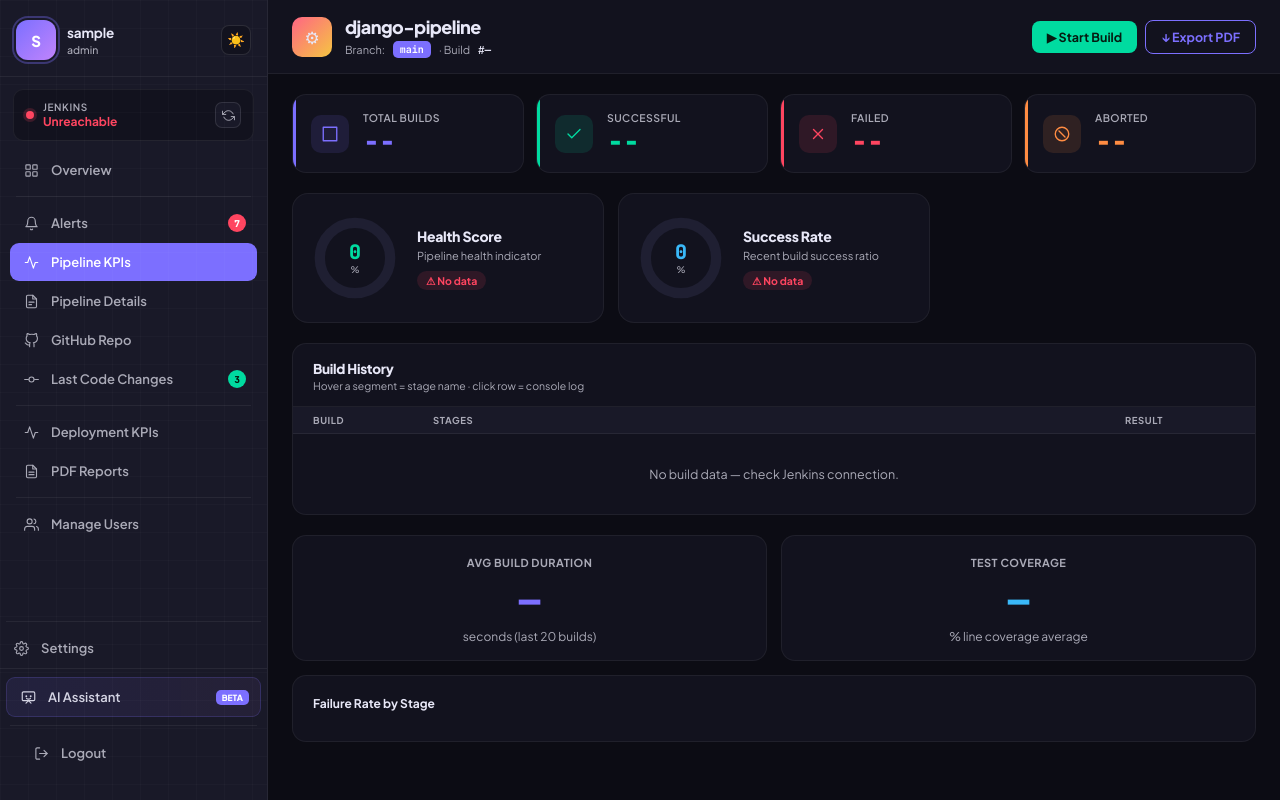
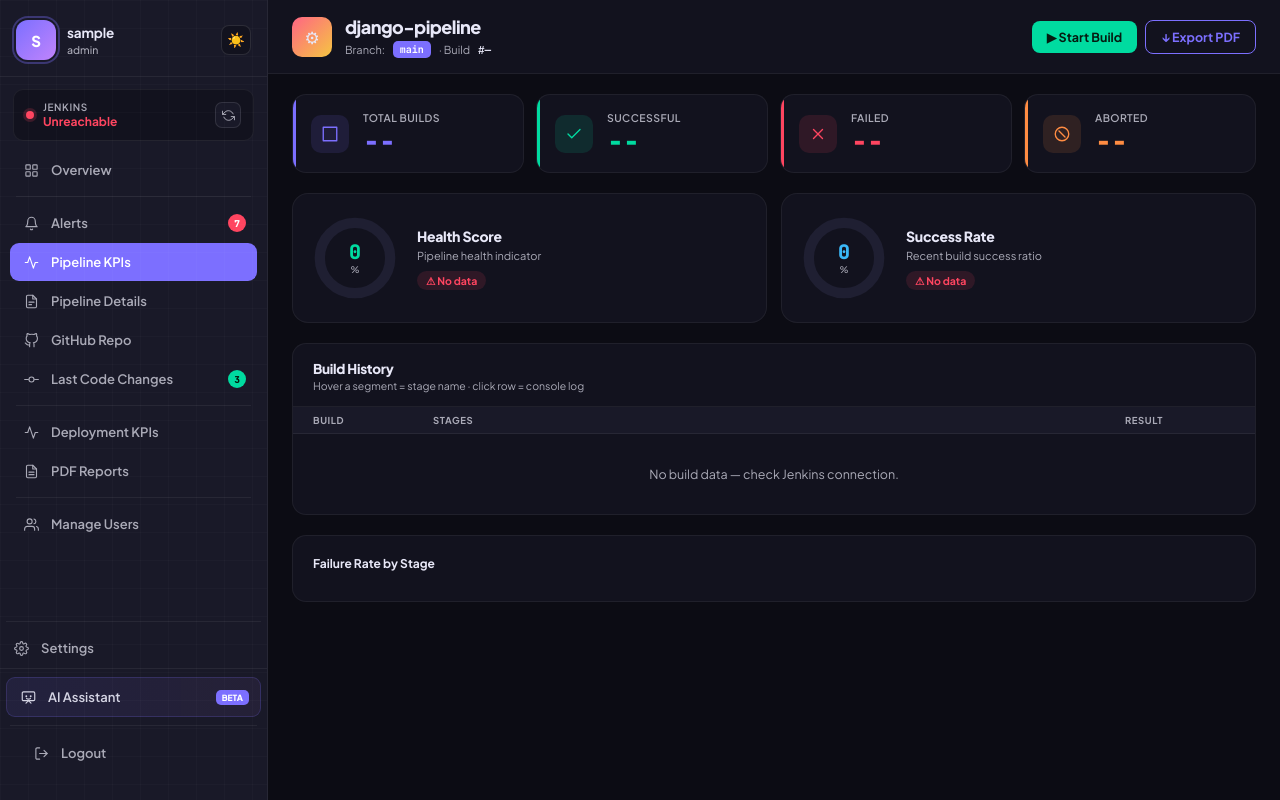
Before and after one commit to tassnimelleuch/Jenkins-monitor, a Flask app: page /jenkins/pipeline_kpis in a window 1280 px wide. Run offline with Flask 3, Linux system fonts and the light colour scheme; the visitor is signed in with stand-in values (Sample User, id 1); data that the repository does not hold is empty; some libraries are stand-ins or nearby versions.

Commit message:
style width

```diff
--- a/static/css/pipeline_kpis.css
+++ b/static/css/pipeline_kpis.css
@@ -1,6 +1,11 @@
 .kpi-card { animation: fadeUp .5s ease both; }
 .kpi-card:nth-child(1) { animation-delay: .04s; }
 .kpi-card:nth-child(2) { animation-delay: .09s; }
+
+body[data-page="pipeline-kpis"] .kpi-row {
+  grid-template-columns: repeat(2, minmax(0, 1fr));
+  width: 100%;
+}
 
 .timeline-card{
   background:var(--bg2);
@@ -205,6 +210,10 @@
   stroke-width:2.5;
   stroke-linecap:round;
 }
+body[data-page="pipeline-kpis"] .kpi-row {
+  grid-template-columns: repeat(2, minmax(0, 1fr));
+  width: 100%;
+}
 
 .tl-empty{padding:32px;text-align:center;color:var(--text2);font-size:12.5px;}
 .no-stage-txt{font-size:10px;color:var(--text2);font-style:italic;}
--- a/templates/pipeline_kpis.html
+++ b/templates/pipeline_kpis.html
@@ -9,7 +9,7 @@
 <link rel="stylesheet" href="{{ url_for('static', filename='css/overview.css') }}">
 {% endblock %}
 
-{% block body_attrs %}data-pipeline-kpis-url="{{ url_for('pipeline_kpis.pipeline_kpis_api') }}" data-kpis-url="{{ url_for('overview.kpis') }}"{% endblock %}
+{% block body_attrs %}data-pipeline-kpis-url="{{ url_for('pipeline_kpis.pipeline_kpis_api') }}" data-kpis-url="{{ url_for('overview.kpis') }}" data-page="pipeline-kpis"{% endblock %}
 
 {% block page_content %}
 
@@ -66,17 +66,7 @@
 </div>
 
 <div class="charts-grid pipeline-charts-grid">
-  <div class="chart-card pipeline-stat-card">
-    <div class="pipeline-stat-label">Avg Build Duration</div>
-    <div class="pipeline-stat-value pipeline-stat-accent" id="avgDurationValue">—</div>
-    <div class="pipeline-stat-sub">seconds (last 20 builds)</div>
-  </div>
 
-  <div class="chart-card pipeline-stat-card">
-    <div class="pipeline-stat-label">Test Coverage</div>
-    <div class="pipeline-stat-value pipeline-stat-blue" id="coverageValue">—</div>
-    <div class="pipeline-stat-sub">% line coverage average</div>
-  </div>
 
   <div class="chart-card pipeline-stage-card">
     <div class="pipeline-section-title">Failure Rate by Stage</div>
```
Also changed, not shown: static/js/overview.js (+0 -32 lines).
